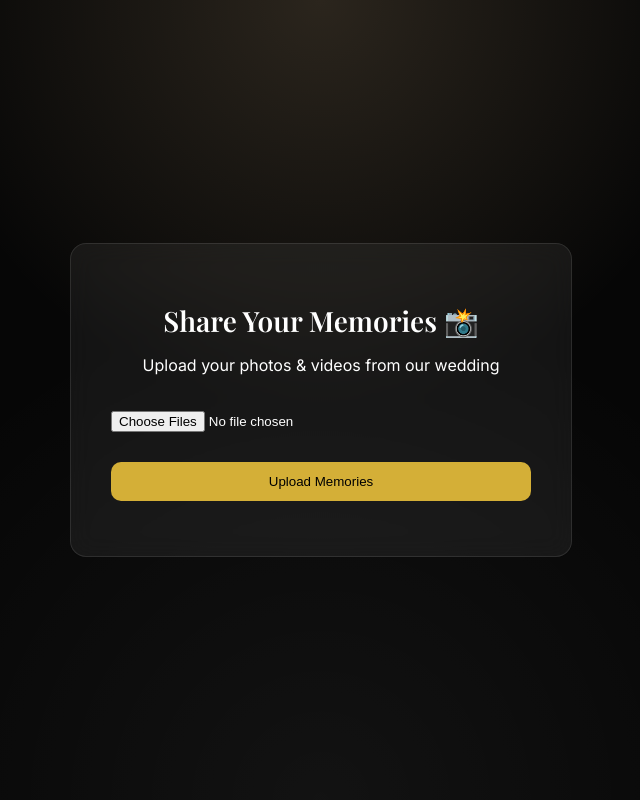
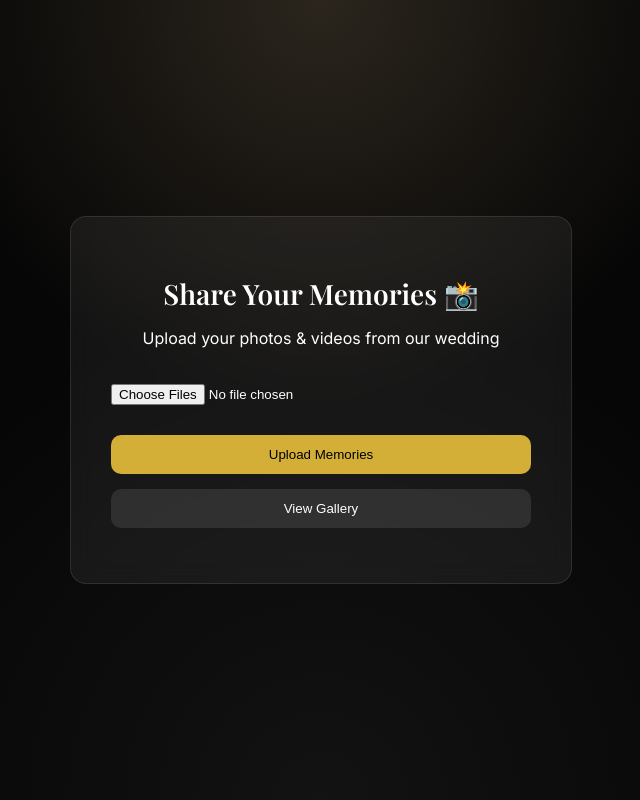
Before and after one commit to sharjeelwasay/YuAndShaj, a plain HTML site: page upload.html in a window 1280 px wide. Shown: the whole page, without its empty margins (319-959 px from the left). Drawn offline with nearby package versions, Linux system fonts and the light colour scheme.

Commit message:
Update upload.html

```diff
--- a/upload.html
+++ b/upload.html
@@ -19,6 +19,19 @@
 
     <button id="uploadBtn" onclick="uploadFiles()">Upload Memories</button>
 
+    <button onclick="window.location.href='gallery.html'" style="
+  margin-top: 15px;
+  width: 100%;
+  padding: 12px;
+  border-radius: 10px;
+  border: none;
+  background: rgba(255,255,255,0.1);
+  color: white;
+  cursor: pointer;
+">
+View Gallery
+</button>
+
     <div id="progress"></div>
     <div id="status"></div>
   </div>
```
